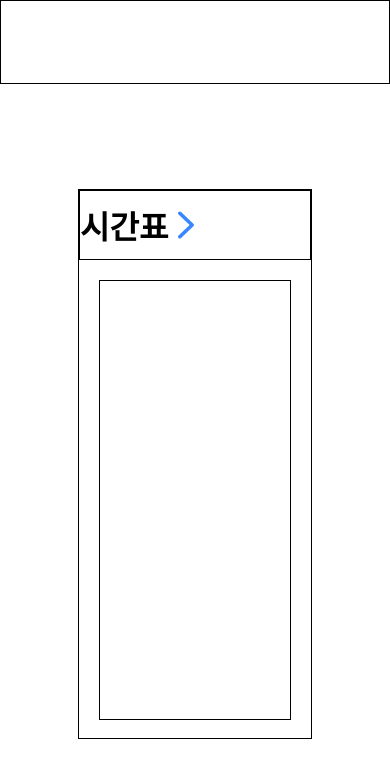
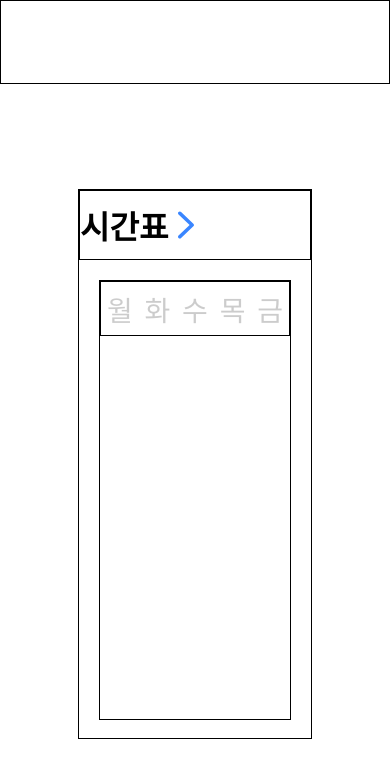
Before and after one commit to SEOKKAMONI/INJE-HighSchool-Notice, a React Native app: screen / in a window 390 px wide. Shown: the top 778 px of the page. Built offline with nearby package versions, Linux system fonts and the light colour scheme.

Commit message:
ADD :: Schedule-header - 요일에 따라 그 요일 파란색으로 강조시켜주는거 아직 못함 - 레이아웃은 완성

```diff
--- a/components/Schedule/Schedule.css
+++ b/components/Schedule/Schedule.css
@@ -2,3 +2,17 @@
     border: 1px solid black;
     height: 100%;
 }
+
+.schedule-container__header {
+    display: flex;
+    align-items: center;
+    justify-content: space-around;
+    height: 55px;
+    border: 1px solid black;
+}
+
+.schedule-container__header > span {
+    font-size: 28px;
+    font-weight: 500;
+    color: rgba(0, 0, 0, 0.2);
+}
--- a/components/Schedule/Schedule.js
+++ b/components/Schedule/Schedule.js
@@ -3,7 +3,13 @@ import "./Schedule.css";
 export default function Schedule() {
     return (
         <div className="schedule-container">
-
+            <div className="schedule-container__header">
+                <span>월</span>
+                <span>화</span>
+                <span>수</span>
+                <span>목</span>
+                <span>금</span>
+            </div>
         </div>
     )
 }
```
